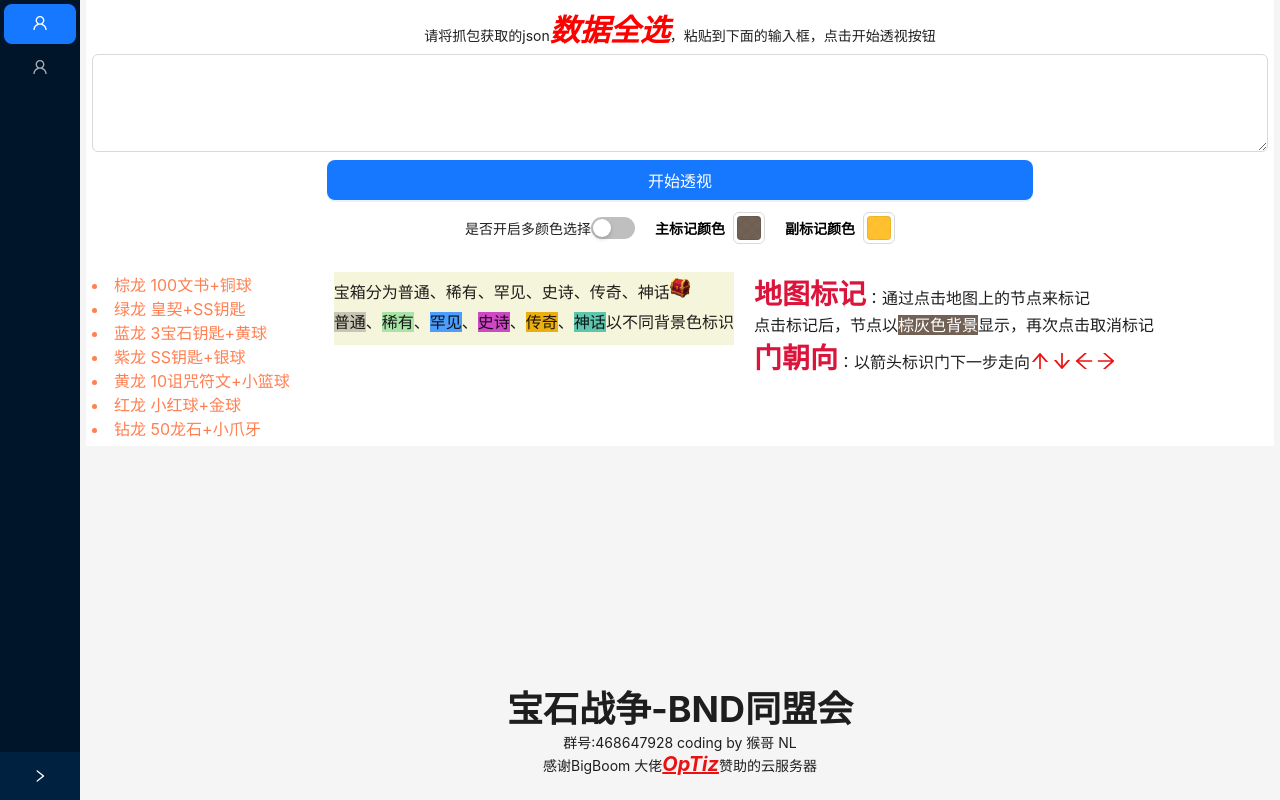
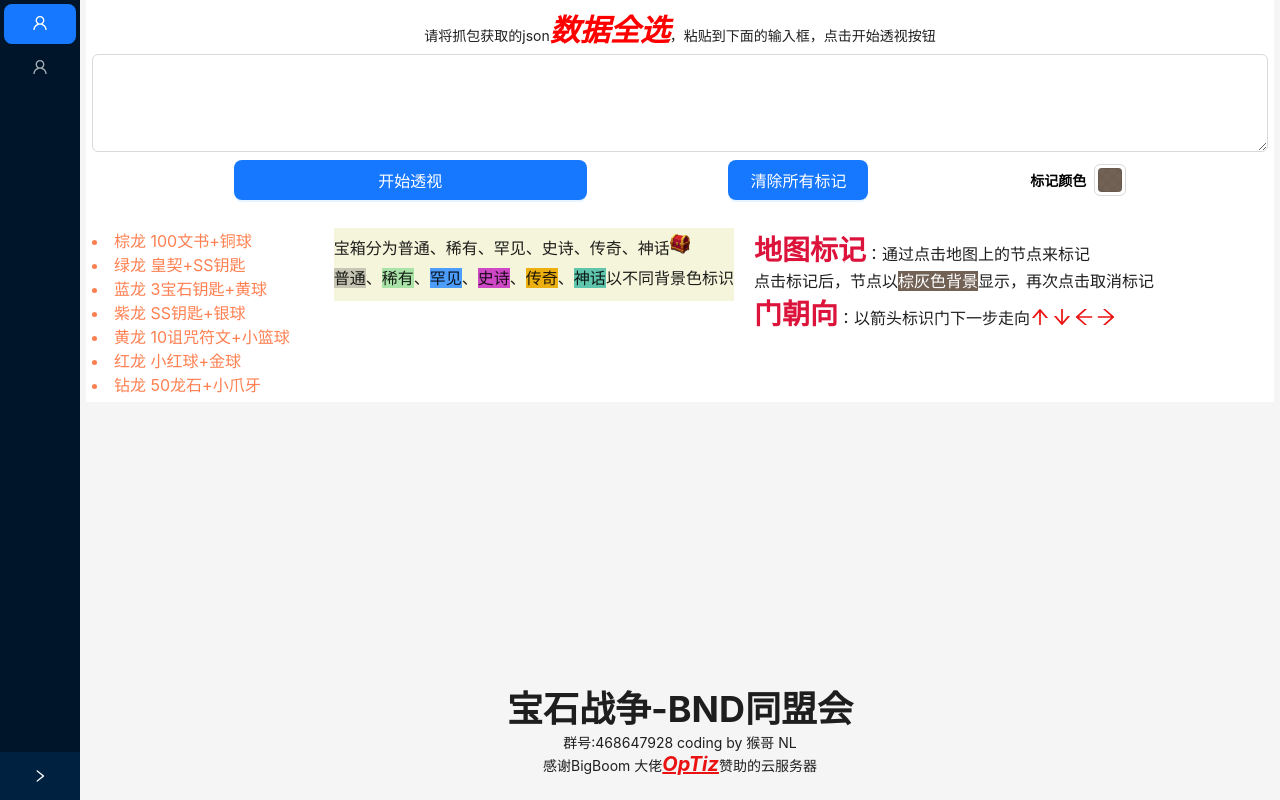
Before and after one commit to HeathWang/draw-underworld-map, a React (Create React App) app in the folder draw-map/: page / in a window 1280 px wide. Built offline with nearby package versions, Linux system fonts and the light colour scheme.

Commit message:
颜色选择模式重做

```diff
--- a/draw-map/src/pages/map/index.tsx
+++ b/draw-map/src/pages/map/index.tsx
@@ -1,5 +1,5 @@
 import React, {useEffect} from "react";
-import {Button, Input, notification, Switch} from "antd";
+import {Button, Input, notification, Modal} from "antd";
 import {BossRoom, Gate, GemUnderWorldModel, MapBlock, TreasureRoom} from "../../model/gemUnderWorldModel";
 import {genShownMapTiles} from "../../logic/mapDataHandle";
 import {ShowMapTile, UserInfoSummary} from "../../model/showMapTile";
@@ -12,12 +12,11 @@ import {
     COLOR_TREASURE_EPIC,
     COLOR_TREASURE_LEGEND,
     COLOR_TREASURE_MYTHIC,
-    COLOR_TREASURE_NORMAL, COLOR_TREASURE_NORMAL_2, COLOR_TREASURE_RARE, COLOR_TREASURE_UNNORMAL
+    COLOR_TREASURE_NORMAL_2,
+    COLOR_TREASURE_RARE,
+    COLOR_TREASURE_UNNORMAL
 } from "../../const/colorDefine";
-import {
-    ArrowRightOutlined,
-    ArrowUpOutlined,
-} from '@ant-design/icons';
+import {ArrowRightOutlined, ArrowUpOutlined,} from '@ant-design/icons';
 import MapColorPicker from "../../uiComponent/colorPicker/mapColorPicker";
 import {
     CACHE_MAP_KEY,
@@ -35,7 +34,7 @@ const MapPage: React.FC = () => {
     const [showMapTiles, setShowMapTiles] = React.useState<ShowMapTile[]>([]);
     const [textAreaValue, setTextAreaValue] = React.useState<string>("");
     const [userSummary, setUserSummary] = React.useState<UserInfoSummary | null>(null);
-    const [isMultiColor, setIsMultiColor] = React.useState<boolean>(false);
+    const [isModalOpen, setIsModalOpen] = React.useState<boolean>(false);
 
     const notifyError = () => {
         notification.error({
@@ -199,11 +198,6 @@ const MapPage: React.FC = () => {
             setUserSummary(user);
         }
 
-        const isMulColor = localStorage.getItem(CACHE_SWITCH_MUL_COLOR);
-        if (isMulColor != null) {
-            setIsMultiColor(isMulColor === "true");
-        }
-
     }, []);
 
     const updateTile = (tile: ShowMapTile) => {
@@ -232,20 +226,25 @@ const MapPage: React.FC = () => {
     }
 
     const selectedTileColorChanged = (colorHex: string, isMain = true) => {
-        console.log(`selectedTileColorChanged: ${colorHex} isMain: ${isMain}`);
+        // console.log(`selectedTileColorChanged: ${colorHex} isMain: ${isMain}`);
+        // const newTiles = [...showMapTiles];
+        // newTiles.forEach((value, index, arr) => {
+        //     if (value.selected === true) {
+        //         value.selectedBackground = colorHex;
+        //     }
+        // });
+        // setShowMapTiles(newTiles);
+        // localStorage.setItem(CACHE_MAP_TILES_KEY, JSON.stringify(newTiles));
+    }
+
+    const cleanAllMark = () => {
         const newTiles = [...showMapTiles];
         newTiles.forEach((value, index, arr) => {
-            if (value.selected === true) {
-                value.selectedBackground = colorHex;
-            }
+            value.selected = false;
         });
         setShowMapTiles(newTiles);
         localStorage.setItem(CACHE_MAP_TILES_KEY, JSON.stringify(newTiles));
-    }
-
-    const switchMulColor = (checked: boolean) => {
-        setIsMultiColor(checked);
-        localStorage.setItem(CACHE_SWITCH_MUL_COLOR, checked.toString());
+        setIsModalOpen(false);
     }
 
     const renderMap = () => {
@@ -290,21 +289,18 @@ const MapPage: React.FC = () => {
                 >
                     开始透视
                 </Button>
-                <div className="action_color_content">
-                    <div>是否开启多颜色选择</div>
-                    <Switch checked={isMultiColor}
-                            onChange={(checked: boolean, event: React.MouseEvent<HTMLButtonElement>) => {
-                                switchMulColor(checked);
-                            }}/>
-                    <MapColorPicker title={"主标记颜色"} isMain={true} colorChangedCallback={(color: string) => {
-                        selectedTileColorChanged(color, true)
-                    }}/>
-                    <MapColorPicker title={"副标记颜色"} colorChangedCallback={(color: string) => {
-                        selectedTileColorChanged(color, false)
-                    }}/>
-                </div>
+                <Button className="action__button" type={"primary"} size={"large"} style={{width: "140px"}}
+                        onClick={() => setIsModalOpen(true)}
+                >
+                    清除所有标记
+                </Button>
+                <MapColorPicker title={"标记颜色"} isMain={true} colorChangedCallback={(color: string) => {
+                    selectedTileColorChanged(color, true)
+                }}/>
+
                 {/*<Button onClick={testPath}>测试</Button>*/}
             </div>
+
 
             {showMapTiles != null && showMapTiles.length > 0 &&
                 <div className="map-container">
@@ -373,7 +369,18 @@ const MapPage: React.FC = () => {
                 {/*    <div><span className="map-tips__path__doing">门到boss路线推理开发中...</span></div>*/}
                 {/*</div>*/}
             </div>
+            <Modal
+                title={"清除地图上所有手动标记颜色"}
+                open={isModalOpen}
+                closable={false}
+                onCancel={() => setIsModalOpen(false)}
+                onOk={() => cleanAllMark()}
+            >
+                <p className="confirm_text">请明白自己正在干嘛！</p>
+                <p className="confirm_text">确认后会清除掉所有你已经标记的地图色块！</p>
+            </Modal>
         </div>
+
     );
 };
 
--- a/draw-map/src/pages/map/styles.css
+++ b/draw-map/src/pages/map/styles.css
@@ -15,7 +15,7 @@
 
 .action {
     display: flex;
-    flex-direction: column;
+    flex-direction: row;
     align-items: center;
     justify-content: space-evenly;
     padding-top: 8px;
@@ -24,7 +24,7 @@
 }
 
 .action__button {
-    width: 60%;
+    width: 30%;
 }
 
 .action_color_content {
@@ -107,3 +107,9 @@
     font-weight: bold;
     color: crimson;
 }
+
+.confirm_text {
+    font-size: 20px;
+    font-weight: 900;
+    color: red;
+}
--- a/draw-map/src/pages/map/tile/index.tsx
+++ b/draw-map/src/pages/map/tile/index.tsx
@@ -1,12 +1,9 @@
 import React, {useEffect, useState} from 'react';
 import {ShowMapTile} from '../../../model/showMapTile';
 import './styles.css';
-import {COLOR_TILE_SELECTED} from "../../../const/colorDefine";
-import {
-    ArrowRightOutlined,
-    ArrowUpOutlined,
-} from '@ant-design/icons';
-import {CACHE_MAP_COLOR_KEY, DIR} from "../../../const/mapInfoDefine";
+import {COLOR_TILE_SELECTED, COLOR_TILE_SELECTED_SECONDARY} from "../../../const/colorDefine";
+import {ArrowRightOutlined, ArrowUpOutlined,} from '@ant-design/icons';
+import {CACHE_MAP_COLOR_KEY, CACHE_MAP_SECONDARY_COLOR_KEY, DIR} from "../../../const/mapInfoDefine";
 
 type TileProps = {
     showMapTile: ShowMapTile;
@@ -21,12 +18,20 @@ const Tile: React.FC<TileProps> = (props) => {
         setTileModel(props.showMapTile);
     }, [props.showMapTile]);
 
-    const getColor = () => {
-        const colorHex = localStorage.getItem(CACHE_MAP_COLOR_KEY);
+    const getColor = (isMain = true) => {
+        let colorHex = localStorage.getItem(CACHE_MAP_COLOR_KEY);
+        if (!isMain) {
+            colorHex = localStorage.getItem(CACHE_MAP_SECONDARY_COLOR_KEY);
+        }
         if (colorHex) {
             return colorHex;
         } else {
-            return COLOR_TILE_SELECTED;
+            if (isMain) {
+                return COLOR_TILE_SELECTED;
+            } else {
+                return COLOR_TILE_SELECTED_SECONDARY;
+            }
+
         }
     }
 
@@ -64,13 +69,13 @@ const Tile: React.FC<TileProps> = (props) => {
 
     const getDirIcon = (dir: DIR) => {
         if (dir === 'up') {
-            return (<ArrowUpOutlined className="content-icon__dir" />)
+            return (<ArrowUpOutlined className="content-icon__dir"/>)
         } else if (dir === 'right') {
-            return (<ArrowRightOutlined className="content-icon__dir" />)
+            return (<ArrowRightOutlined className="content-icon__dir"/>)
         } else if (dir === 'down') {
-            return (<ArrowUpOutlined rotate={180} className="content-icon__dir" />)
+            return (<ArrowUpOutlined rotate={180} className="content-icon__dir"/>)
         } else if (dir === 'left') {
-            return (<ArrowRightOutlined rotate={180} className="content-icon__dir" />)
+            return (<ArrowRightOutlined rotate={180} className="content-icon__dir"/>)
         }
     }
 
```
Also changed, not shown: draw-map/src/uiComponent/colorMenu/colorMenu.tsx (added, +48 -0 lines), draw-map/src/uiComponent/colorMenu/styles.css (added, +27 -0 lines).
